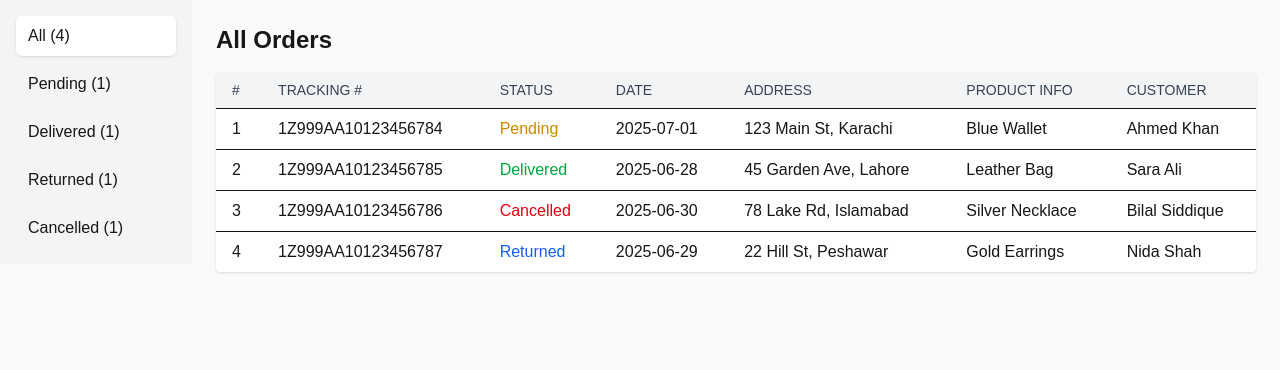
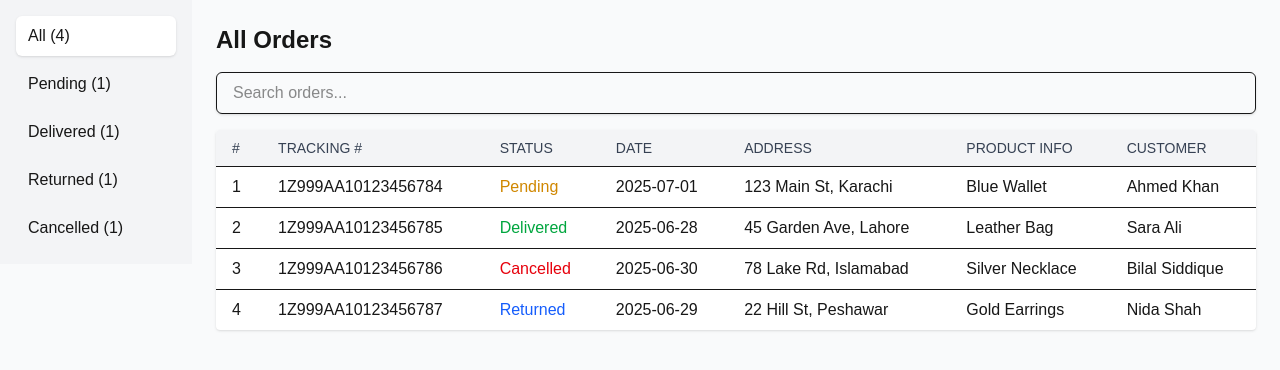
Before and after one commit to saqibshah/orderly, a Next.js app: page /dashboard/all in a window 1280 px wide. Shown: the top 370 px of the page. Built offline with nearby package versions, Linux system fonts and the light colour scheme.

Commit message:
added search based on customerName, trackingNumber, productInfo

```diff
--- a/src/app/components/OrdersTable.tsx
+++ b/src/app/components/OrdersTable.tsx
@@ -1,4 +1,6 @@
 "use client";
+
+import { useState, useMemo } from "react";
 
 export type Order = {
   id: number;
@@ -15,7 +17,19 @@ interface OrdersTableProps {
 }
 
 export default function OrdersTable({ orders }: OrdersTableProps) {
-  // map status to text color
+  const [search, setSearch] = useState("");
+
+  const filteredOrders = useMemo(() => {
+    const term = search.toLowerCase().trim();
+    if (!term) return orders;
+
+    return orders.filter((o) =>
+      `${o.customerName} ${o.trackingNumber} ${o.productInfo}`
+        .toLowerCase()
+        .includes(term)
+    );
+  }, [search, orders]);
+
   const statusColor = {
     pending: "text-yellow-600",
     delivered: "text-green-600",
@@ -24,6 +38,17 @@ export default function OrdersTable({ orders }: OrdersTableProps) {
   } as const;
 
   return (
+    <div>
+      <div className="mb-4">
+        <input
+          type="text"
+          placeholder="Search orders..."
+          className="w-full px-4 py-2 border rounded-md shadow-sm focus:outline-none focus:ring"
+          value={search}
+          onChange={(e) => setSearch(e.target.value)}
+        />
+      </div>
+
       <div className="overflow-auto bg-white rounded shadow">
         <table className="min-w-full divide-y">
           <thead className="bg-gray-100">
@@ -47,7 +72,14 @@ export default function OrdersTable({ orders }: OrdersTableProps) {
             </tr>
           </thead>
           <tbody className="divide-y">
-          {orders.map((o) => (
+            {filteredOrders.length === 0 ? (
+              <tr>
+                <td colSpan={7} className="px-4 py-4 text-center text-gray-500">
+                  No matching orders found.
+                </td>
+              </tr>
+            ) : (
+              filteredOrders.map((o) => (
                 <tr key={o.id}>
                   <td className="px-4 py-2 whitespace-nowrap">{o.id}</td>
                   <td className="px-4 py-2 whitespace-nowrap">
@@ -63,11 +95,15 @@ export default function OrdersTable({ orders }: OrdersTableProps) {
                   <td className="px-4 py-2 whitespace-nowrap">{o.date}</td>
                   <td className="px-4 py-2">{o.address}</td>
                   <td className="px-4 py-2">{o.productInfo}</td>
-              <td className="px-4 py-2 whitespace-nowrap">{o.customerName}</td>
+                  <td className="px-4 py-2 whitespace-nowrap">
+                    {o.customerName}
+                  </td>
                 </tr>
-          ))}
+              ))
+            )}
           </tbody>
         </table>
       </div>
+    </div>
   );
 }
```
Lines whose indentation alone changed are shown as unchanged.
